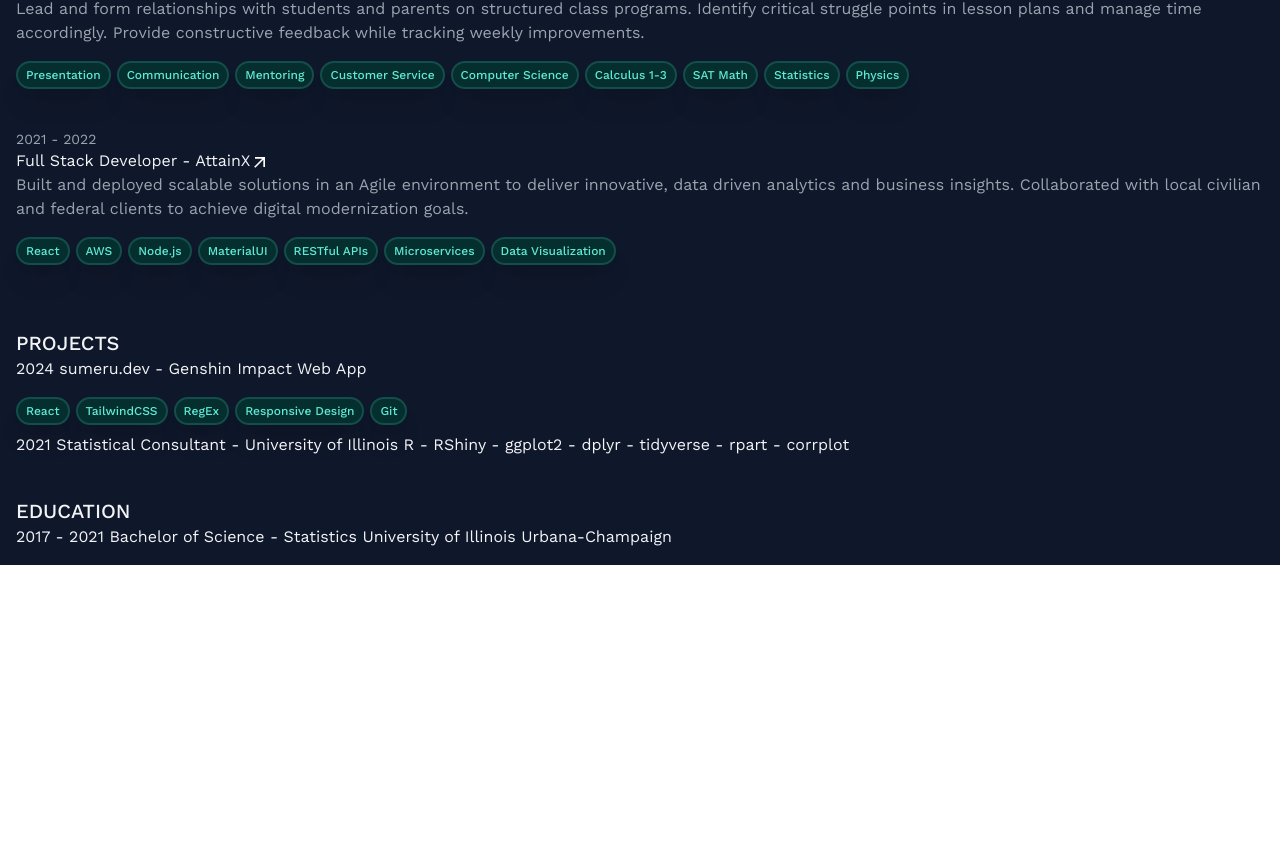
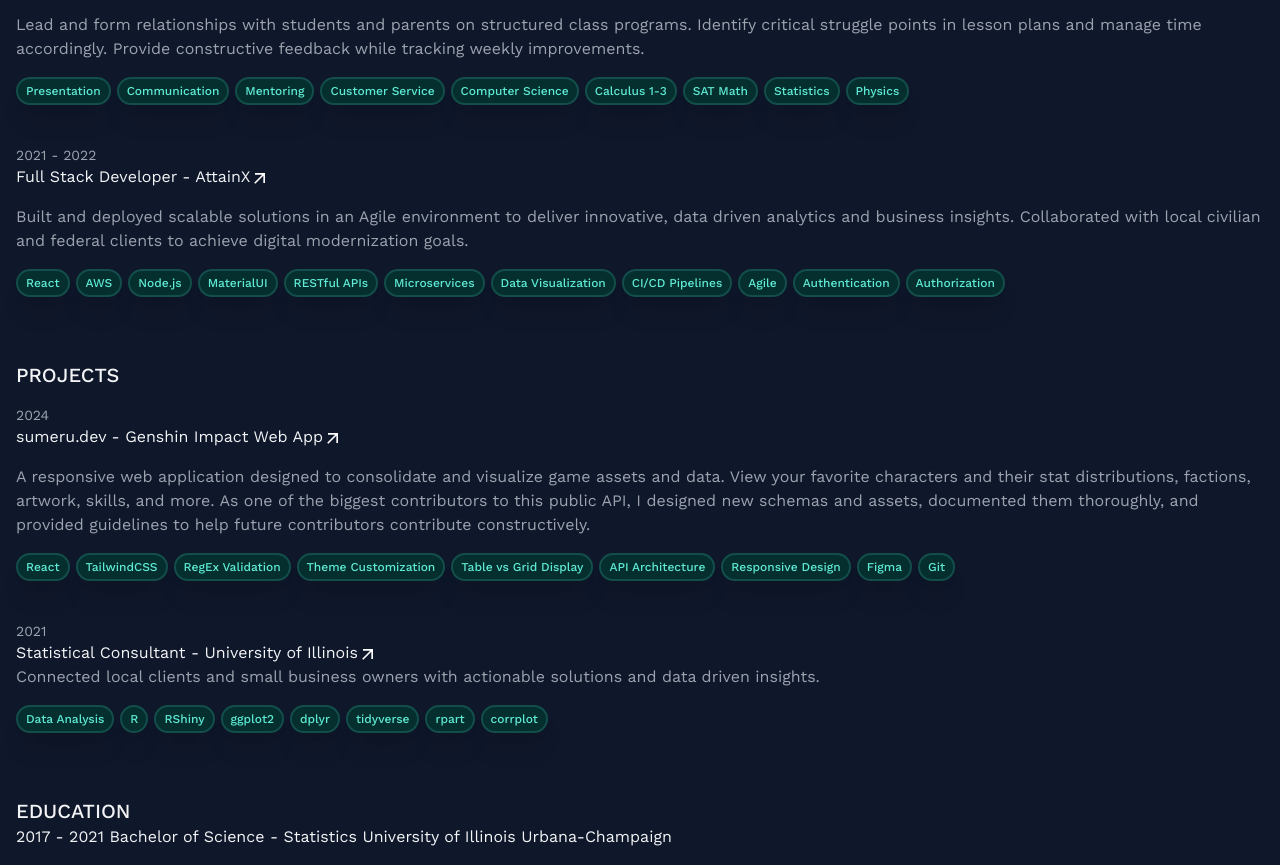
Before and after one commit to myun11/personal_website, a React (Vite) app: page / in a window 1280 px wide. Shown: the part 635-1500 px from the top of the page. Before the commit the page ends 1200 px from the top, so only its background shows below. Built offline with nearby package versions, Linux system fonts and the light colour scheme.

Commit message:
Finished projects section

```diff
--- a/src/App.jsx
+++ b/src/App.jsx
@@ -31,8 +31,8 @@ const App = () => {
         <div className="flex flex-col justify-center items-start text-gray-100 px-4 py-4">
           <h1 className="text-4xl font-bold">Michael Yun</h1>
           <h2 className="text-xl font-medium mt-2">Full Stack Developer</h2>
-          <h3 className="text-base text-gray-400 mt-4">
-            I like to solve problems.
+          <h3 className="text-start text-base text-gray-400 mt-4">
+            I'm the one staying up late, turning ideas into innovative, seamless solutions.
           </h3>
           <span className="mt-4">
             <Tooltip title="GitHub">
@@ -104,11 +104,11 @@ const App = () => {
             and chasing goals at the gym.
           </h3>
         </div>
-        <div className="flex flex-col justify-center items-start text-gray-100 px-4 py-4">
+        <div className="flex flex-col items-start text-gray-100 px-4 py-4">
           <h2 className="text-xl font-medium mt-2 uppercase py-4">Experience</h2>
           <div className ="text-start my-4">
             <p className="text-sm text-gray-400">2023 - Present</p>
-            <h2 className="">
+            <h2 className="pb-4">
               <Tooltip title="Company Link">
                 <Link
                   href="https://eliteprep.com/"
@@ -122,15 +122,14 @@ const App = () => {
                     '&:hover': { color: 'lightgray' }
                   }}/>
                   </p>
-
                 </Link>
               </Tooltip>
+            </h2>
             <div className="text-start text-gray-400">
               Lead and form relationships with students and parents on structured class programs.
               Identify critical struggle points in lesson plans and manage time accordingly.
               Provide constructive feedback while tracking weekly improvements.
             </div>
-
             <div className="mt-2 mb-2 flex flex-wrap">
               <Bubble text="Presentation"/>
               <Bubble text="Communication"/>
@@ -142,11 +141,10 @@ const App = () => {
               <Bubble text="Statistics"/>
               <Bubble text="Physics"/>
             </div>
-            </h2>
           </div>
           <div className="text-start my-4">
             <p className="text-sm text-gray-400">2021 - 2022</p>
-            <h2 className="">
+            <h2 className="pb-4">
               <Tooltip title="Company Link">
                 <Link
                   href="https://attainx.com/"
@@ -178,6 +176,10 @@ const App = () => {
               <Bubble text="RESTful APIs"/>
               <Bubble text="Microservices"/>
               <Bubble text="Data Visualization"/>
+              <Bubble text="CI/CD Pipelines"/>
+              <Bubble text="Agile"/>
+              <Bubble text="Authentication"/>
+              <Bubble text="Authorization"/>
             </div>
 
             {/* React - AWS - Node.js - .NET - MaterialUI
@@ -187,21 +189,78 @@ const App = () => {
 
         <div className ="flex flex-col justify-center items-start text-gray-100 px-4 py-4">
           <h2 className="text-xl font-medium mt-2 uppercase">Projects</h2>
-          <div className="text-start">
-            2024
-            sumeru.dev - Genshin Impact Web App
+          <div className ="text-start my-4">
+            <p className="text-sm text-gray-400">2024</p>
+            <h2 className="pb-4">
+              <Tooltip title="Project Link">
+                <Link
+                  href="https://sumeru.dev/"
+                  target="_blank"
+                  rel="noopener"
+                  underline="none"
+                >
+                  <p className="text-gray-100">sumeru.dev - Genshin Impact Web App
+                  <ShortcutIcon fontSize="small" sx={{
+                    color: 'white',
+                    '&:hover': { color: 'lightgray' }
+                  }}/>
+                  </p>
+                </Link>
+              </Tooltip>
+            </h2>
+            <div className="text-start text-gray-400">
+              A responsive web application designed to consolidate and visualize game assets and data.
+              View your favorite characters and their stat distributions, factions, artwork, skills, and more.
+              As one of the biggest contributors to this public API, I designed new schemas and assets, documented them thoroughly,
+              and provided guidelines to help future contributors contribute constructively.
+            </div>
             <div className="mt-2 mb-2 flex flex-wrap">
               <Bubble text="React"/>
               <Bubble text="TailwindCSS"/>
-              <Bubble text="RegEx"/>
+              <Bubble text="RegEx Validation"/>
+              <Bubble text="Theme Customization"/>
+              <Bubble text="Table vs Grid Display"/>
+              <Bubble text="API Architecture"/>
               <Bubble text="Responsive Design"/>
+              <Bubble text="Figma"/>
               <Bubble text="Git"/>
             </div>
           </div>
+          <div className ="text-start my-4">
+            <p className="text-sm text-gray-400">2021</p>
+            <h2 className="">
+              <Tooltip title="Project Link">
+                <Link
+                  href="https://sumeru.dev/"
+                  target="_blank"
+                  rel="noopener"
+                  underline="none"
+                >
+                  <p className="text-gray-100">Statistical Consultant - University of Illinois
+                  <ShortcutIcon fontSize="small" sx={{
+                    color: 'white',
+                    '&:hover': { color: 'lightgray' }
+                  }}/>
+                  </p>
 
-          2021
-          Statistical Consultant - University of Illinois
-          R - RShiny - ggplot2 - dplyr - tidyverse - rpart - corrplot
+                </Link>
+              </Tooltip>
+              <div className="text-start text-gray-400">
+                Connected local clients and small business owners with actionable solutions and data driven insights.
+
+              </div>
+              <div className="mt-2 mb-2 flex flex-wrap">
+                <Bubble text="Data Analysis"/>
+                <Bubble text="R"/>
+                <Bubble text="RShiny"/>
+                <Bubble text="ggplot2"/>
+                <Bubble text="dplyr"/>
+                <Bubble text="tidyverse"/>
+                <Bubble text="rpart"/>
+                <Bubble text="corrplot"/>
+              </div>
+            </h2>
+          </div>
         </div>
 
         <div className ="flex flex-col justify-center items-start text-gray-100 px-4 py-4">
@@ -211,21 +270,6 @@ const App = () => {
           University of Illinois Urbana-Champaign
 
         </div>
-        <div>
-          {/* <Router>
-            <Navbar />
-            <Routes>
-              <Route path="/" element={<Home2/>} />
-
-              <Route path="/about" element={<About/>} />
-
-              <Route path="/projects" element={<Projects/>} />
-
-              <Route path="/contacts" element={<Contacts/>} />
-
-            </Routes>
-          </Router> */}
-        </div>
       </div>
     </main>
   )
```
Lines whose indentation alone changed are shown as unchanged.
